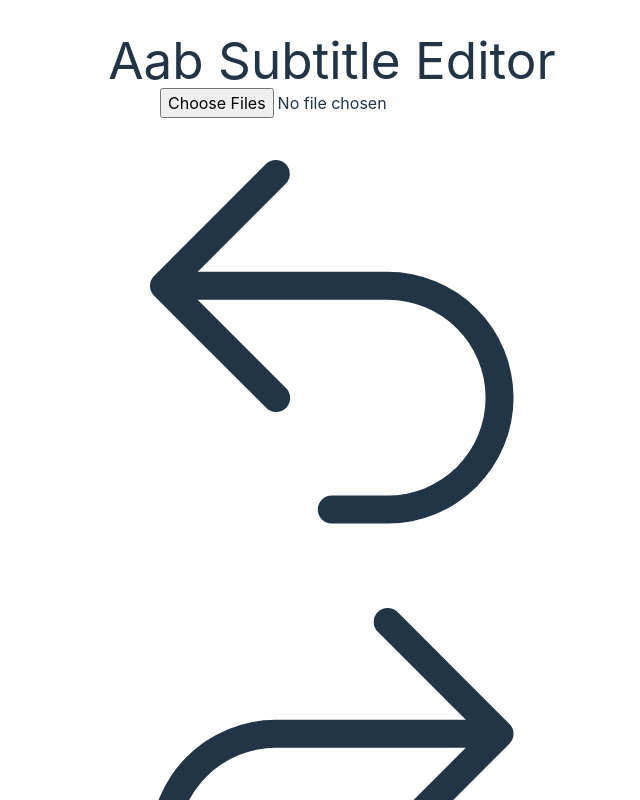
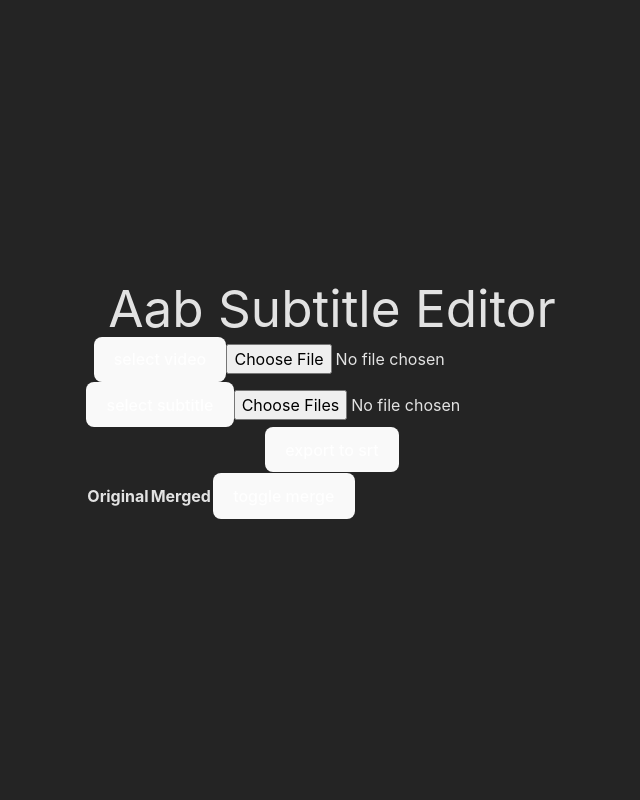
Before and after one commit to ctampan/subtitle-editor, a React (Vite) app: page / in a window 1280 px wide. Shown: the top 800 px of the page, without its empty margins (308-948 px from the left). Built offline with nearby package versions, Linux system fonts and the light colour scheme.

Commit message:
Implement video player

```diff
--- a/package.json
+++ b/package.json
@@ -13,7 +13,8 @@
     "@heroicons/react": "^2.1.1",
     "lodash": "^4.17.21",
     "react": "^18.2.0",
-    "react-dom": "^18.2.0"
+    "react-dom": "^18.2.0",
+    "react-player": "^2.14.1"
   },
   "devDependencies": {
     "@types/lodash": "^4.14.202",
--- a/src/App.tsx
+++ b/src/App.tsx
@@ -1,13 +1,22 @@
-import { useEffect, useRef, useState } from "react";
+import { useEffect, useMemo, useRef, useState } from "react";
 import "./App.css";
-import { MergedSegment, Segment } from "./App.types";
+import { MergedSegment, Segment, TimelineSegment } from "./App.types";
 import {
   ArrowPathRoundedSquareIcon,
   ArrowUturnLeftIcon,
   ArrowUturnRightIcon,
+  PauseCircleIcon,
+  PlayCircleIcon,
   TrashIcon,
 } from "@heroicons/react/24/solid";
 import _ from "lodash";
+import ReactPlayer from "react-player";
+
+const NumberToSRTTimestamp = function (target: number) {
+  const date = new Date(0);
+  date.setMilliseconds(target * 1000);
+  return date.toISOString().substring(11, 23).replace(".", ",");
+};
 
 function App() {
   const [histories, setHistories] = useState<{ mergeds: MergedSegment[] }[]>(
@@ -22,7 +31,7 @@ function App() {
   const [unmergedIndex, setUnmergedIndex] = useState(-1);
 
   const [originals, setOriginals] = useState<Segment[]>([]);
-  const [mergeds, setMergeds] = useState<MergedSegment[]>([]);
+  const [mergeds, onMerged] = useState<MergedSegment[]>([]);
 
   const [selectedMerged, setSelectedMerged] = useState<number[]>([]);
   const [selectedUnmerged, setSelectedUnmerged] = useState<number[]>([]);
@@ -66,16 +75,25 @@ function App() {
     };
   }, []);
 
-  useEffect(() => {
+  const setMergeds = (
+    _mergeds: ((prev: MergedSegment[]) => MergedSegment[]) | MergedSegment[]
+  ) => {
+    let __mergeds: MergedSegment[];
+    if (typeof _mergeds === "function") {
+      __mergeds = _mergeds(mergeds);
+    } else {
+      __mergeds = _mergeds;
+    }
+    onMerged(_mergeds);
     if (!preventHistory.current) {
       setHistories((prev) => [
         ...prev.slice(0, historyIndex + 1),
-        { mergeds: _.cloneDeep(mergeds) },
+        { mergeds: _.cloneDeep(__mergeds) },
       ]);
       setHistoryIndex((prev) => prev + 1);
     }
     preventHistory.current = false;
-  }, [mergeds]);
+  };
 
   const processFile = async (newFile: File) => {
     try {
@@ -306,13 +324,9 @@ function App() {
       if (item.indexOnMerged === 0) {
         const group = mergeds.slice(idx, idx + item.mergedLength);
 
-        let date = new Date(0);
-        date.setMilliseconds(group[0].start * 1000);
-        const start = date.toISOString().substring(11, 23).replace(".", ",");
+        const start = NumberToSRTTimestamp(group[0].start);
 
-        date = new Date(0);
-        date.setMilliseconds(group[group.length - 1].end * 1000);
-        const end = date.toISOString().substring(11, 23).replace(".", ",");
+        const end = NumberToSRTTimestamp(group[group.length - 1].end);
 
         let text = `${item.mergedIndex + 1}\n`;
 
@@ -346,11 +360,141 @@ function App() {
     setMergeHightlights(mergeHightlights);
   };
 
+  const [video, setVideo] = useState<File | null>(null);
+  const videoUrl = useMemo(
+    () => (video ? URL.createObjectURL(video) : null),
+    [video]
+  );
+  const timeline: TimelineSegment[] = useMemo(() => {
+    const _timeline: TimelineSegment[] = [];
+    let _idx = 0;
+    let tmp: MergedSegment;
+
+    while (_idx < mergeds.length) {
+      tmp = mergeds[_idx];
+      _timeline.push({
+        start: tmp.start,
+        end: mergeds[_idx + tmp.mergedLength - 1].end,
+        text: mergeds
+          .slice(_idx, _idx + tmp.mergedLength)
+          .map((item) => item.text)
+          .join(""),
+        isJump: _idx > 0 && tmp.start !== mergeds[_idx - 1].end,
+      });
+      _idx += tmp.mergedLength;
+    }
+
+    return _timeline;
+  }, [mergeds]);
+  const [tlIndex, setTlIndex] = useState(0);
+  const videoRef = useRef<ReactPlayer>(null);
+  const intervalRef = useRef<null | NodeJS.Timeout>(null);
+  const [isPlaying, setPlaying] = useState(false);
+  const [currentTime, setCurrentTime] = useState(0);
+  const isFocusSubsRef = useRef(true);
+  const [isFocusSubs, setFocusSubs] = useState(true);
+
+  const handleNextTl = (idx: number) => {
+    if (idx >= timeline.length - 1) {
+      setPlaying(false);
+      setCurrentTime(0);
+      setTlIndex(0);
+    } else {
+      setTlIndex(idx);
+      if (isFocusSubsRef.current)
+        document.getElementById(`row-merged-${idx - 1}`)?.scrollIntoView();
+      intervalRef.current = setTimeout(
+        () => handleNextTl(idx + 1),
+        (timeline[idx].end - timeline[idx].start) * 1000
+      );
+      if (timeline[idx].isJump) videoRef.current?.seekTo(timeline[idx].start);
+    }
+  };
+
+  const toggleVideo = (playing: boolean) => {
+    if (playing) {
+      if (intervalRef.current) {
+        clearTimeout(intervalRef.current);
+      }
+      intervalRef.current = null;
+      setCurrentTime(videoRef.current?.getCurrentTime() || 0);
+    } else {
+      let _currentTime = currentTime;
+      let l = 0;
+      let r = timeline.length;
+      let m = -1;
+      let tl;
+
+      while (l < r) {
+        m = Math.floor((l + (r - 1)) / 2);
+
+        if (
+          _currentTime >= timeline[m].start &&
+          _currentTime <= timeline[m].end
+        ) {
+          tl = timeline[m];
+          break;
+        }
+
+        if (
+          _currentTime > timeline[m].start &&
+          _currentTime > timeline[m].end
+        ) {
+          l = m + 1;
+        } else {
+          r = m - 1;
+        }
+      }
+
+      if (!tl) {
+        _currentTime = timeline[m].start;
+      }
+
+      videoRef.current?.seekTo(_currentTime);
+
+      setTlIndex(m);
+      intervalRef.current = setTimeout(
+        () => handleNextTl(m + 1),
+        (timeline[m].end - _currentTime) * 1000
+      );
+    }
+    return !playing;
+  };
+
   return (
     <>
       <h1>Aab Subtitle Editor</h1>
-      <div className="my-5">
+      <div className="my-5 flex justify-center gap-4">
+        {!video && (
+          <div>
+            <button
+              onClick={() => document.getElementById("video-input")?.click()}
+            >
+              select video
+            </button>
             <input
+              id="video-input"
+              className="hidden"
+              type="file"
+              accept="video/*"
+              onChange={(e) => {
+                if (e.target.files) {
+                  setVideo(e.target.files[0]);
+                }
+              }}
+            />
+          </div>
+        )}
+        {mergeds.length === 0 && (
+          <div>
+            <button
+              onClick={() => document.getElementById("subs-input")?.click()}
+            >
+              select subtitle
+            </button>
+            <input
+              id="subs-input"
+              className="hidden"
               type="file"
               multiple
               accept="application/JSON"
@@ -364,6 +508,8 @@ function App() {
                 }
               }}
             />
+          </div>
+        )}
       </div>
       {!!histories.length && (
         <div className="flex my-4 justify-center gap-8">
@@ -433,10 +579,51 @@ function App() {
           />
         </div>
       )}
-      <div className="relative overflow-x-auto shadow-md sm:rounded-lg">
+      <div className="my-4">
+        <button
+          onClick={() => handleExportSrt()}
+          disabled={!mergeds.length}
+          className="disabled:cursor-not-allowed disabled:hover:border-transparent disabled:bg-gray-400 disabled:text-gray-500"
+        >
+          export to srt
+        </button>
+      </div>
+      <div className="flex justify-center gap-8">
+        {!!videoUrl && (
+          <div className="flex flex-col items-center gap-8">
+            <div
+              onClick={() => setPlaying(toggleVideo)}
+              className="cursor-pointer"
+            >
+              <ReactPlayer ref={videoRef} url={videoUrl} playing={isPlaying} />
+            </div>
+            {!!timeline.length && (
+              <div className="flex flex-col gap-4 items-center">
+                <div className="text-xl">{timeline[tlIndex].text}</div>
+                <div className="flex items-center gap-4">
+                  <div
+                    className="h-8 w-8 cursor-pointer"
+                    onClick={() => setPlaying(toggleVideo)}
+                  >
+                    {isPlaying ? <PauseCircleIcon /> : <PlayCircleIcon />}
+                  </div>
+                  <button
+                    onClick={() => {
+                      setFocusSubs((prev) => !prev);
+                      isFocusSubsRef.current = !isFocusSubsRef.current;
+                    }}
+                  >
+                    {isFocusSubs ? "disable" : "enable"} subs focus
+                  </button>
+                </div>
+              </div>
+            )}
+          </div>
+        )}
+        <div className="relative overflow-auto max-h-[50vh] shadow-md sm:rounded-lg">
           <table className="w-full text-sm text-left rtl:text-right text-gray-400">
             <thead className="text-xs uppercase bg-gray-700 text-gray-400 select-none">
-            <tr className="h-12">
+              <tr id={`row-merged--1`} className="h-12">
                 <th scope="col" className="px-6 py-3">
                   Original
                 </th>
@@ -464,8 +651,10 @@ function App() {
             <tbody>
               {mergeds.map((item, idx) => (
                 <tr
+                  id={`row-merged-${item.mergedIndex}`}
                   className={`border-b  border-gray-700 ${
-                  mergeHightlights.includes(item.mergedIndex)
+                    mergeHightlights.includes(item.mergedIndex) ||
+                    item.mergedIndex === tlIndex
                       ? "bg-gray-600"
                       : "bg-gray-800"
                   }`}
@@ -521,7 +710,10 @@ function App() {
                                       i.originalIndex
                                     )}
                                     onChange={() =>
-                                    handleSelectUnmerged(i.originalIndex, group)
+                                      handleSelectUnmerged(
+                                        i.originalIndex,
+                                        group
+                                      )
                                     }
                                   />
                                 </div>
@@ -538,7 +730,9 @@ function App() {
                               </button>
                               <button
                                 onClick={() => {
-                                if (selectedUnmerged.length < item.mergedLength)
+                                  if (
+                                    selectedUnmerged.length < item.mergedLength
+                                  )
                                     setSelectedUnmerged(
                                       mergeds
                                         .slice(idx, idx + item.mergedLength)
@@ -568,10 +762,29 @@ function App() {
                             </div>
                           </>
                         ) : (
-                        mergeds
+                          <div className="flex items-center gap-4 group">
+                            {mergeds
                               .slice(idx, idx + mergeds[idx].mergedLength)
                               .map((item) => item.text)
-                          .join("")
+                              .join("")}
+                            <PlayCircleIcon
+                              className="h-6 w-6 hidden group-hover:block cursor-pointer"
+                              onClick={() => {
+                                if (intervalRef.current) {
+                                  clearTimeout(intervalRef.current);
+                                }
+                                intervalRef.current = null;
+                                setCurrentTime(item.start);
+                                setTlIndex(item.mergedIndex);
+                                videoRef.current?.seekTo(item.start);
+                                setPlaying(true);
+                                intervalRef.current = setTimeout(
+                                  () => handleNextTl(item.mergedIndex + 1),
+                                  (item.end - item.start) * 1000
+                                );
+                              }}
+                            />
+                          </div>
                         )}
                       </td>
                       <td
@@ -596,11 +809,19 @@ function App() {
                                 handleHightlight(item.originalIndex)
                               }
                               onMouseLeave={() => setMergeHightlights([])}
-                            onFocus={() => handleHightlight(item.originalIndex)}
+                              onFocus={() =>
+                                handleHightlight(item.originalIndex)
+                              }
                               onBlur={() => setMergeHightlights([])}
                               disabled={idx == 0}
                               className="disabled:cursor-not-allowed disabled:hover:border-transparent disabled:bg-gray-400 disabled:text-gray-500 text-xs"
-                            onClick={() => handleMerge(mergeHightlights)}
+                              onClick={() => {
+                                toggleVideo(true);
+                                setPlaying(false);
+                                setCurrentTime(mergeds[idx - 1].start);
+                                setTlIndex(mergeds[idx - 1].mergedIndex);
+                                handleMerge(mergeHightlights);
+                              }}
                             >
                               merge with above
                             </button>
@@ -630,14 +851,6 @@ function App() {
             </tbody>
           </table>
         </div>
-      <div className="mt-4">
-        <button
-          onClick={() => handleExportSrt()}
-          disabled={!mergeds.length}
-          className="disabled:cursor-not-allowed disabled:hover:border-transparent disabled:bg-gray-400 disabled:text-gray-500"
-        >
-          export to srt
-        </button>
       </div>
     </>
   );
--- a/src/App.types.ts
+++ b/src/App.types.ts
@@ -10,3 +10,7 @@ export type MergedSegment = Segment & {
   mergedLength: number;
   originalIndex: number;
 };
+
+export type TimelineSegment = Segment & {
+  isJump: boolean;
+};
--- a/src/index.css
+++ b/src/index.css
@@ -8,8 +8,8 @@
   font-weight: 400;
 
   color-scheme: light dark;
-  color: rgba(255, 255, 255, 0.87);
-  background-color: #242424;
+  color: rgba(255, 255, 255, 0.87) !important;
+  background-color: #242424 !important;
 
   font-synthesis: none;
   text-rendering: optimizeLegibility;
--- a/src/main.tsx
+++ b/src/main.tsx
@@ -4,7 +4,7 @@ import App from './App.tsx'
 import './index.css'
 
 ReactDOM.createRoot(document.getElementById('root')!).render(
-  <React.StrictMode>
+  // <React.StrictMode>
     <App />
-  </React.StrictMode>,
+  // </React.StrictMode>,
 )
--- a/tsconfig.json
+++ b/tsconfig.json
@@ -21,6 +21,7 @@
     "noFallthroughCasesInSwitch": true,
 
     "useUnknownInCatchVariables": false,
+    // "noUncheckedIndexedAccess": true,
   },
   "include": ["src"],
   "references": [{ "path": "./tsconfig.node.json" }]
```
Also changed, not shown: 1 other file (tests, documents, lock files or other folders). Lines whose indentation alone changed are shown as unchanged.
